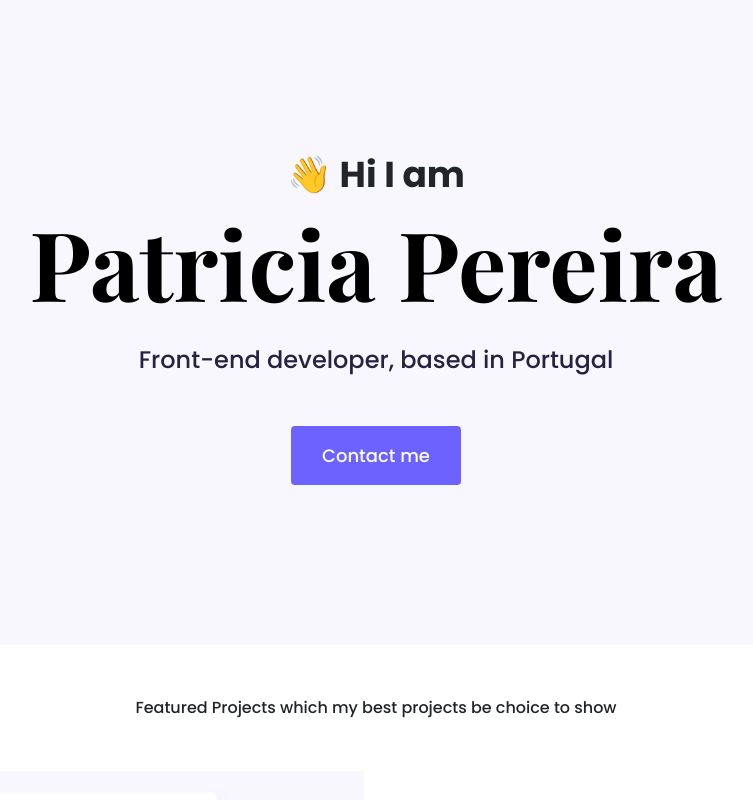
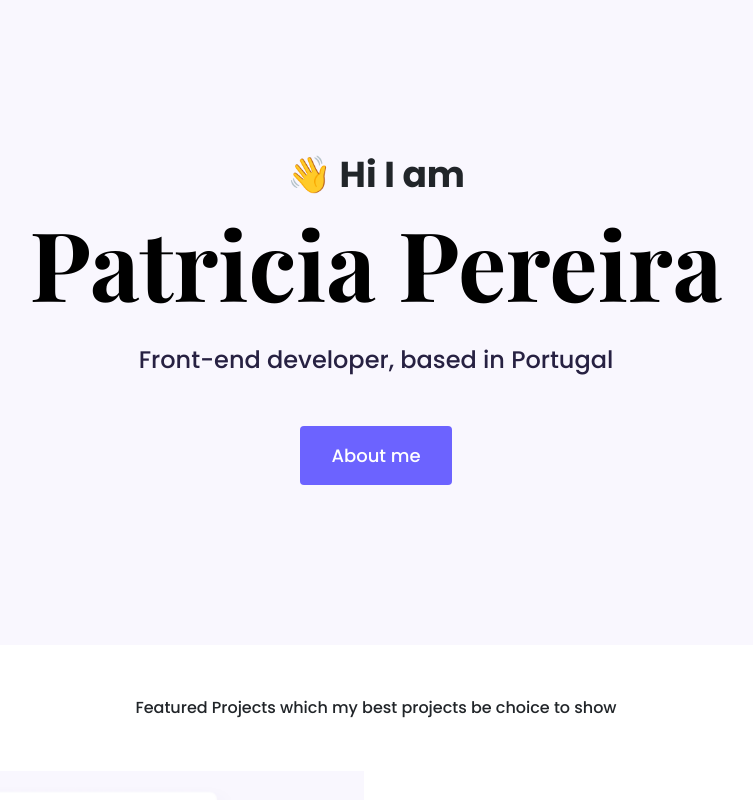
Before and after one commit to ajovicic019/project-portfolio-setup, a plain HTML site: page index.html in a window 1280 px wide. Shown: the top 800 px of the page, without its empty margins (264-1017 px from the left). Drawn offline with nearby package versions, Linux system fonts and the light colour scheme.

Commit message:
Linking index.html to about.html

```diff
--- a/index.html
+++ b/index.html
@@ -28,7 +28,7 @@
       <p>👋 Hi I am</p>
       <h1>Patricia Pereira</h1>
       <h2 class="mb-5">Front-end developer, based in Portugal</h2>
-      <div><a href="#" class="btn btn-branding">Contact me</a></div>
+      <div><a href="about.html" class="btn btn-branding">About me</a></div>
     </div>
     <p class="text-center m-5">
       Featured Projects which my best projects be choice to show
```
